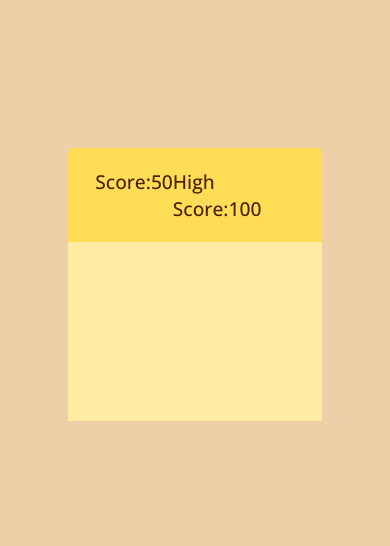
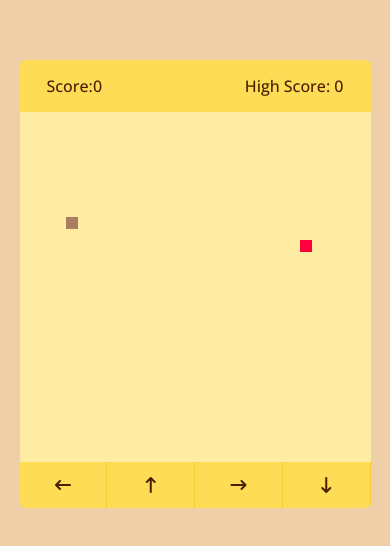
Before and after one commit to varshini-shanmugakumar/portfolio, a plain HTML site: page snake_game/game.html in a window 390 px wide. Shown: the part 138-684 px from the top of the page. Drawn offline with nearby package versions, Linux system fonts and the light colour scheme.

Commit message:
snake game completed

```diff
--- a/snake_game/game.html
+++ b/snake_game/game.html
@@ -4,16 +4,26 @@
     <meta charset="UTF-8" />
     <meta http-equiv="X-UA-Compatible" content="IE=edge" />
     <meta name="viewport" content="width=device-width, initial-scale=1.0" />
+    <link
+      rel="stylesheet"
+      href="https://cdnjs.cloudflare.com/ajax/libs/font-awesome/6.3.0/css/all.min.css" />
     <title>Snake game</title>
     <link rel="stylesheet" href="styleGame.css" />
+    <script src="script.js" defer></script>
   </head>
   <body>
     <div class="wrapper">
       <div class="game-details">
-        <span class="score">Score:50</span>
+        <span class="score">Score:0</span>
         <span class="high-score">High Score:100</span>
       </div>
       <div class="play-board"></div>
+      <div class="controls">
+        <i data-key="ArrowLeft" class="fa-solid fa-arrow-left-long"></i data-key="ArrowLeft">
+        <i data-key="ArrowUp" class="fa-solid fa-arrow-up-long"></i data-key="ArrowLeft">
+        <i data-key="ArrowRight" class="fa-solid fa-arrow-right-long"></i data-key="ArrowLeft">
+        <i data-key="ArrowDown" class="fa-solid fa-arrow-down-long"></i data-key="ArrowLeft">
+      </div>
     </div>
   </body>
 </html>
--- /dev/null
+++ b/snake_game/script.js
@@ -0,0 +1,116 @@
+const playBoard = document.querySelector(".play-board");
+const scoreElement = document.querySelector(".score");
+const highScoreElement = document.querySelector(".high-score");
+const controls = document.querySelectorAll(".controls i");
+
+let gameOver = false;
+// creating snake food
+let foodX, foodY;
+// creating snake head
+let snakeX = 5,
+  snakeY = 10;
+// making the snake move for keyboard commands
+let velocityX = 0,
+  velocityY = 0;
+
+let snakeBody = [];
+
+let setIntervalId;
+
+let score = 0;
+
+// Getting high score fro local storage
+let highScore = localStorage.getItem("high-score") || 0;
+highScoreElement.innerText = `High Score: ${highScore}`;
+
+const changeFoodPosition = () => {
+  // passing a random value between 1-30 as food position
+  foodX = Math.floor(Math.random() * 30) + 1;
+  foodY = Math.floor(Math.random() * 30) + 1;
+};
+
+const handleGameOver = () => {
+  // Clearing the timer and reloading the page on game over
+  clearInterval(setIntervalId);
+  alert("Game over! Press any key to continue...");
+  location.reload();
+};
+
+const changeDirection = (e) => {
+  // changing velocity based on the key pressed
+  if (e.key === "ArrowUp" && velocityY != 1) {
+    velocityX = 0;
+    velocityY = -1;
+  } else if (e.key === "ArrowDown" && velocityY != -1) {
+    velocityX = 0;
+    velocityY = 1;
+  } else if (e.key === "ArrowLeft" && velocityX != 1) {
+    velocityX = -1;
+    velocityY = 0;
+  } else if (e.key === "ArrowRight" && velocityX != -1) {
+    velocityX = 1;
+    velocityY = 0;
+  }
+};
+
+controls.forEach((key) => {
+  // Calling changeDirection function on each click and passing key dataset value as an object
+  key.addEventListener("click", () =>
+    changeDirection({ key: key.dataset.key })
+  );
+});
+
+const initGame = () => {
+  if (gameOver) return handleGameOver();
+  // creating snake food
+  let htmlMarkup = `<div class="food" style="grid-area:${foodY}/${foodX}"></div>`;
+  // creating snake head
+  //htmlMarkup += `<div class="snake-head" style="grid-area:${snakeY}/${snakeX}"></div>`;
+
+  // Checking if the snake hit the food
+  if (snakeX == foodX && snakeY == foodY) {
+    changeFoodPosition();
+    snakeBody.push([foodX, foodY]); // Pushing food position to snake body array
+    score++; // increase score by 1
+
+    highScore = score >= highScore ? score : highScore;
+    localStorage.setItem("high-score", highScore);
+
+    scoreElement.innerText = `Score: ${score}`;
+    highScoreElement.innerText = `High Score: ${highScore}`;
+  }
+
+  for (let i = snakeBody.length - 1; i > 0; i--) {
+    //Switching forward the values of the elements in the snake body by one
+    snakeBody[i] = snakeBody[i - 1];
+  }
+
+  snakeBody[0] = [snakeX, snakeY]; // Setting first element of snake body to current snake position
+
+  // updating snake's head position based on current velocity
+  snakeX += velocityX;
+  snakeY += velocityY;
+
+  //Checking if the snake's head is out of wall, if so setting gameOver to true
+  if (snakeX <= 0 || snakeX > 30 || snakeY <= 0 || snakeY > 30) {
+    gameOver = true;
+  }
+
+  for (let i = 0; i < snakeBody.length; i++) {
+    // adding a div to snake body after eating food
+    htmlMarkup += `<div class="snake-head" style="grid-area:${snakeBody[i][1]}/${snakeBody[i][0]}"></div>`;
+    if (
+      i !== 0 &&
+      snakeBody[0][1] === snakeBody[i][1] &&
+      snakeBody[0][0] === snakeBody[i][0]
+    ) {
+      gameOver = true;
+    }
+  }
+  playBoard.innerHTML = htmlMarkup;
+};
+
+changeFoodPosition();
+setIntervalId = setInterval(initGame, 125);
+
+document.addEventListener("keydown", changeDirection);
--- a/snake_game/styleGame.css
+++ b/snake_game/styleGame.css
@@ -13,6 +13,7 @@
   height: 70vmin;
   display: flex;
   flex-direction: column;
+  overflow: hidden;
   border-radius: 5px;
   background-color: #fedc56;
 }
@@ -37,5 +38,51 @@ body {
 .play-board {
   width: 100%;
   height: 100%;
+  display: grid;
+  grid-template: repeat(30, 1fr) / repeat(30, 1fr);
   background: #ffeca3;
 }
+
+.play-board .food {
+  background: #ff003d;
+}
+
+.play-board .snake-head {
+  background: #aa7c60;
+}
+
+.controls {
+  display: none;
+  justify-content: space-between;
+}
+
+.controls i {
+  padding: 25px 0;
+  color: #492000;
+  text-align: center;
+  cursor: pointer;
+  font-size: 1.3rem;
+  width: calc(100% / 4);
+  border-right: 1px solid #f5ce33;
+}
+
+@media screen and (max-width: 800px) {
+  .wrapper {
+    width: 90vmin;
+    height: 115vmin;
+  }
+
+  .game-details {
+    font-size: 1rem;
+    padding: 15px 27px;
+  }
+
+  .controls {
+    display: flex;
+  }
+
+  .controls i {
+    padding: 15px 0;
+    font-size: 1rem;
+  }
+}
```
